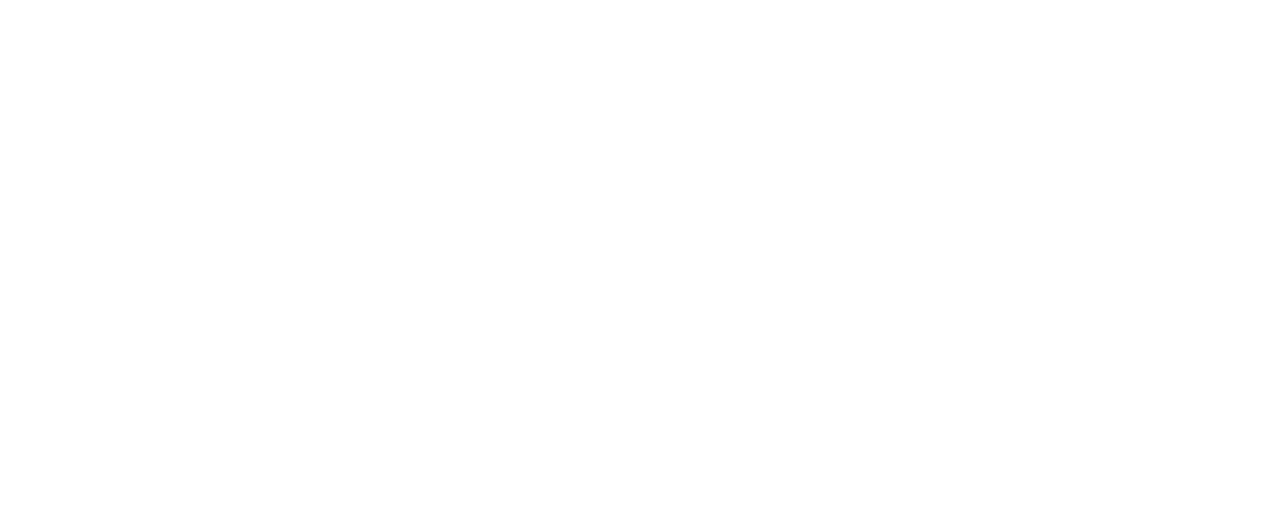
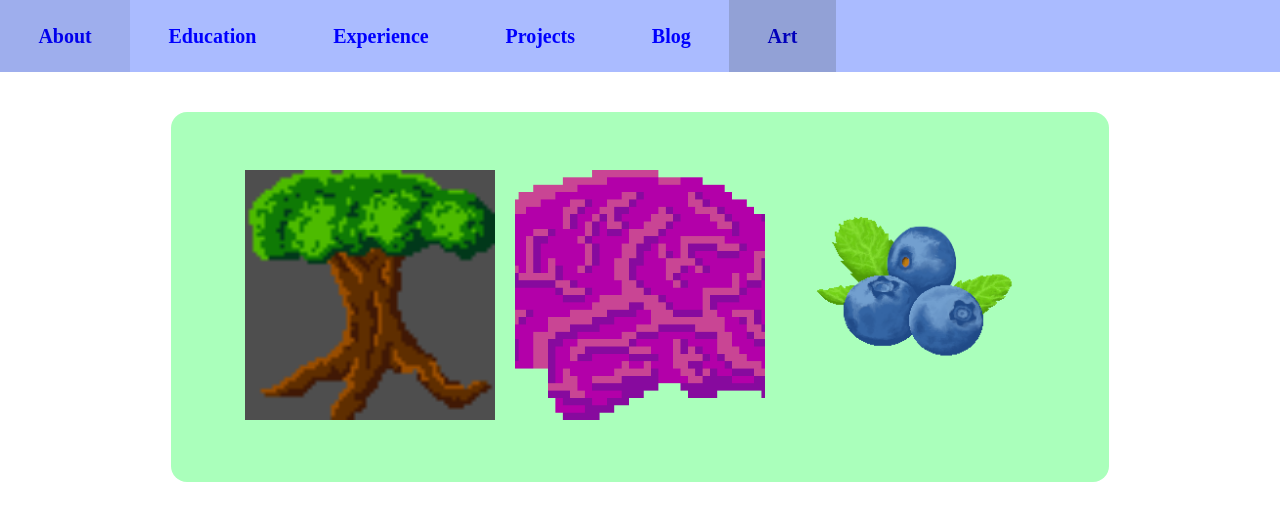
Before and after one commit to hollisma/hollisis.me, a Gatsby site: page /art in a window 1280 px wide. Before the commit this address had no page. Built offline with nearby package versions, Linux system fonts and the light colour scheme; Gatsby itself is replaced by a stand-in of ours.

Commit message:
added art page

```diff
--- a/src/components/layout.tsx
+++ b/src/components/layout.tsx
@@ -8,14 +8,17 @@
 // padding-top: 2em;
 // `}
 
-const Container = styled.div`
+const Container = styled.div<{ size: string }>`
   width: auto;
-  max-width: 50em;
+  max-width: ${props => (props.size == 'large' ? '75em' : '50em')};
   margin: 7em auto 4em;
+  ${media(1440)`
+    margin: 7em 5em 4em;
+  `}
   ${media(900)`
     margin-top: 5em;
   `}
-  padding: 2em 5vw;
+  padding: 3em 5vw;
   background-color: #afb;
   border-radius: 2vh;
   justify-self: center;
@@ -25,13 +28,18 @@
 type LayoutProps = {
   children: React.ReactNode
   location: any
+  size?: string
 }
 
-const Layout: React.FC<LayoutProps> = ({ children, location }) => {
+const Layout: React.FC<LayoutProps> = ({
+  children,
+  location,
+  size = 'small',
+}) => {
   return (
     <ThemeProvider theme={Theme}>
       <GlobalStyles />
-      <Container>
+      <Container size={size}>
         <Navbar location={location} />
         {children}
       </Container>
--- a/src/config.js
+++ b/src/config.js
@@ -43,5 +43,9 @@
       name: 'Blog',
       url: '/blog',
     },
+    {
+      name: 'Art',
+      url: '/art',
+    },
   ],
 }
--- /dev/null
+++ b/src/pages/art.tsx
@@ -0,0 +1,62 @@
+import React from 'react'
+import { graphql, PageProps } from 'gatsby'
+import Img, { FluidObject } from 'gatsby-image'
+import styled from 'styled-components'
+import { Layout, SEO } from '../components'
+
+const StyledImg = styled(Img)`
+  display: inline-block;
+  width: 250px;
+  margin: 10px;
+`
+
+type ChildImage = {
+  childImageSharp: {
+    fluid: FluidObject
+  }
+}
+
+type Data = {
+  img1: ChildImage
+  img2: ChildImage
+  img3: ChildImage
+}
+
+const Blog = ({ data, location }: PageProps<Data>) => {
+  console.log(data)
+
+  return (
+    <Layout location={location} size='large'>
+      <SEO title='Hollis Ma | Art' />
+      <StyledImg fluid={data.img1.childImageSharp.fluid} />
+      <StyledImg fluid={data.img2.childImageSharp.fluid} />
+      <StyledImg fluid={data.img3.childImageSharp.fluid} />
+    </Layout>
+  )
+}
+
+export default Blog
+
+export const squareImage = graphql`
+  fragment squareImage on File {
+    childImageSharp {
+      fluid(maxWidth: 200, maxHeight: 200) {
+        ...GatsbyImageSharpFluid
+      }
+    }
+  }
+`
+
+export const query = graphql`
+  query {
+    img1: file(relativePath: { eq: "Tree1.png" }) {
+      ...squareImage
+    }
+    img2: file(relativePath: { eq: "Brain.png" }) {
+      ...squareImage
+    }
+    img3: file(relativePath: { eq: "blueberry.png" }) {
+      ...squareImage
+    }
+  }
+`
```
Also changed, not shown: src/images/Brain.png (added), src/images/Tree1.png (added), src/images/blueberry.png (added), 1 other file.
